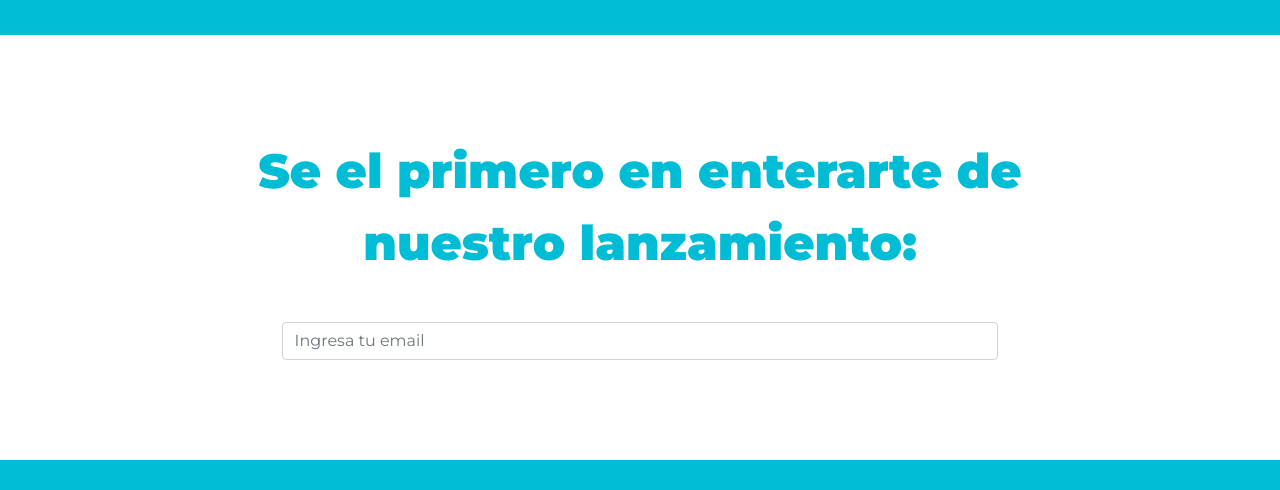
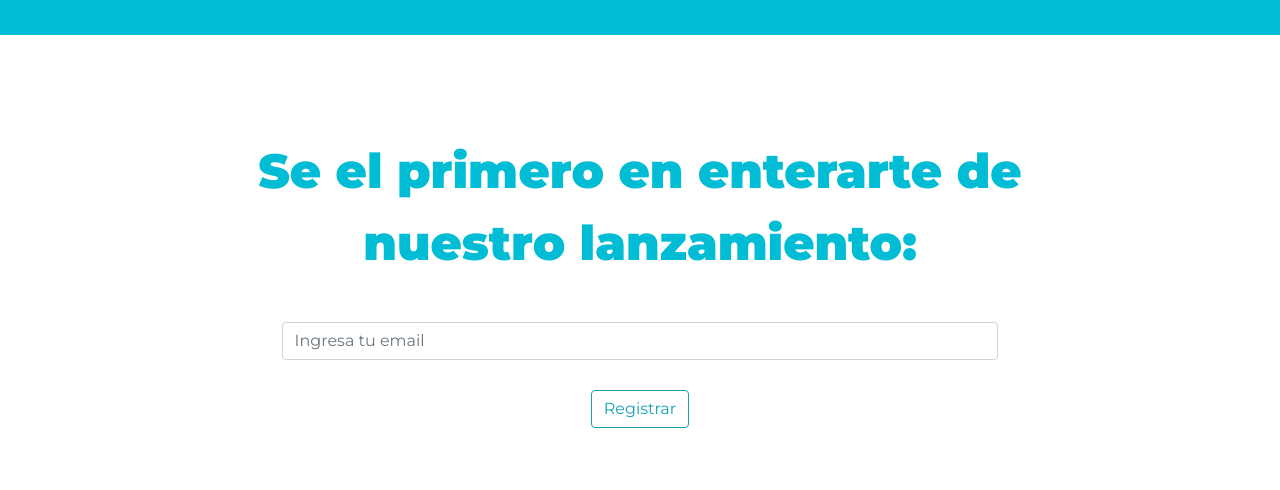
Before and after one commit to hcarmona97/Studnloft-LandingPage, a plain HTML site: page index.html in a window 1280 px wide. Shown: the part 1852-2342 px from the top of the page. Drawn offline with nearby package versions, Linux system fonts and the light colour scheme.

Commit message:
registration button

```diff
--- a/css/styles.css
+++ b/css/styles.css
@@ -192,6 +192,15 @@ h4 {
   margin: auto;
 }
 
+.form-control {
+  margin-bottom: 30px;
+}
+
+.envia-registro {
+  margin:0 auto;
+  display:block;
+}
+
 #footer{
   background-color: #00bcd4;
   overflow: hidden;
--- a/index.html
+++ b/index.html
@@ -280,6 +280,9 @@
       <form>
         <div class="form-group">
           <input type="email" class="form-control" id="exampleInputEmail1" aria-describedby="emailHelp" placeholder="Ingresa tu email">
+          <div class="">
+            <button type="submit" class="btn btn-outline-info envia-registro">Registrar</button>
+          </div>
         </div>
       </form>
 
```
